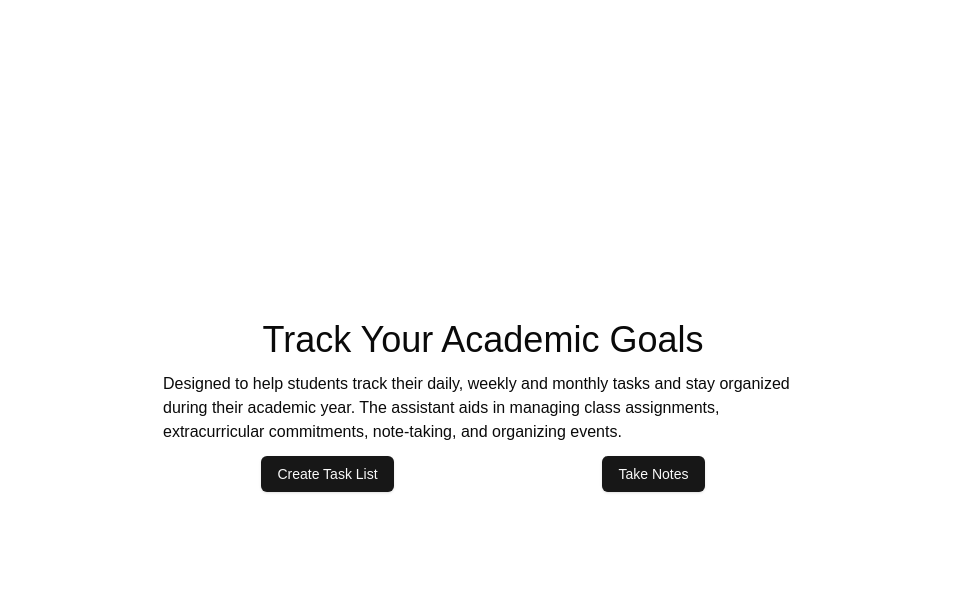
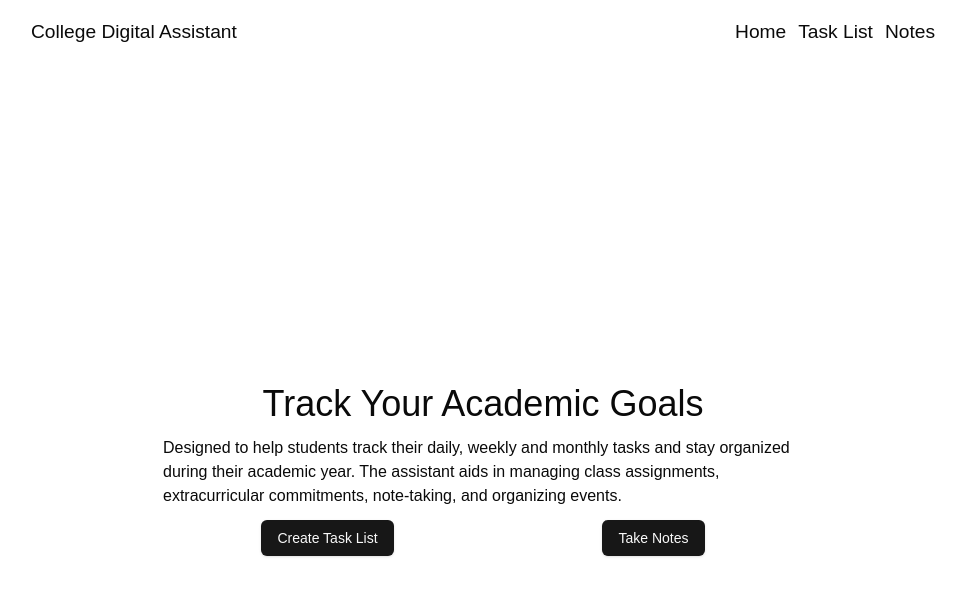
Before and after one commit to ykdot/133-final-project, a Next.js app: page / in a window 1280 px wide. Shown: the top 596 px of the page, without its empty margins (157-1123 px from the left). Built offline with nearby package versions, Linux system fonts and the light colour scheme.

Commit message:
add header for the web project

```diff
--- a/app/layout.tsx
+++ b/app/layout.tsx
@@ -1,21 +1,11 @@
-import type { Metadata } from "next";
-import localFont from "next/font/local";
-import "./globals.css";
+import type { Metadata } from 'next';
+import MainHeader from '@/components/MainHeader/MainHeader';
 
-const geistSans = localFont({
-  src: "./fonts/GeistVF.woff",
-  variable: "--font-geist-sans",
-  weight: "100 900",
-});
-const geistMono = localFont({
-  src: "./fonts/GeistMonoVF.woff",
-  variable: "--font-geist-mono",
-  weight: "100 900",
-});
+import './globals.css';
 
 export const metadata: Metadata = {
-  title: "Create Next App",
-  description: "Generated by create next app",
+  title: 'Create Next App',
+  description: 'Generated by create next app',
 };
 
 export default function RootLayout({
@@ -25,9 +15,8 @@
 }>) {
   return (
     <html lang="en">
-      <body
-        className={`${geistSans.variable} ${geistMono.variable} antialiased`}
-      >
+      <body>
+        <MainHeader />
         {children}
       </body>
     </html>
```
